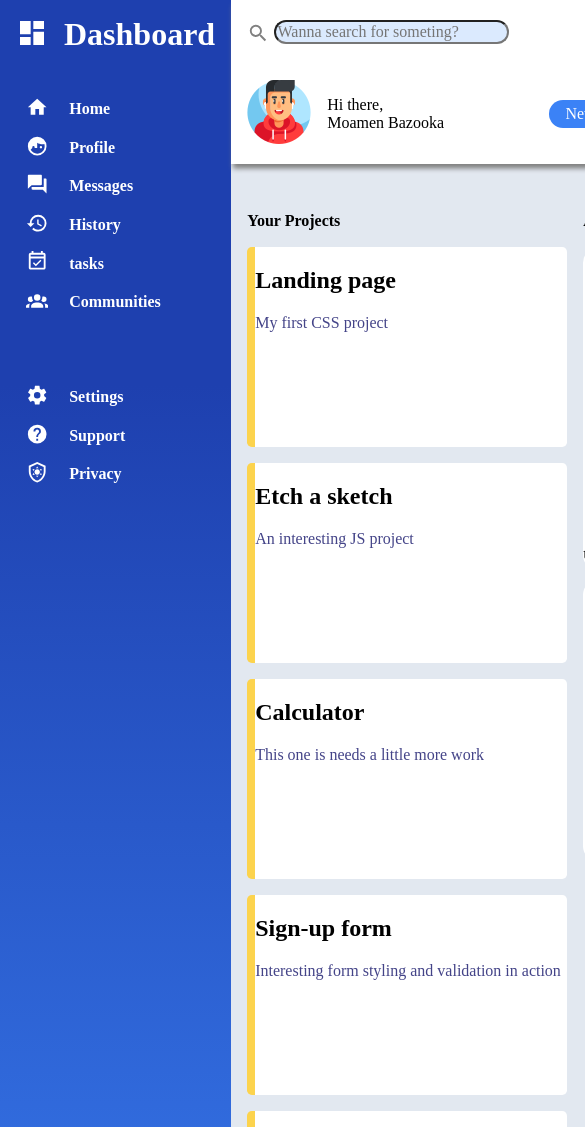
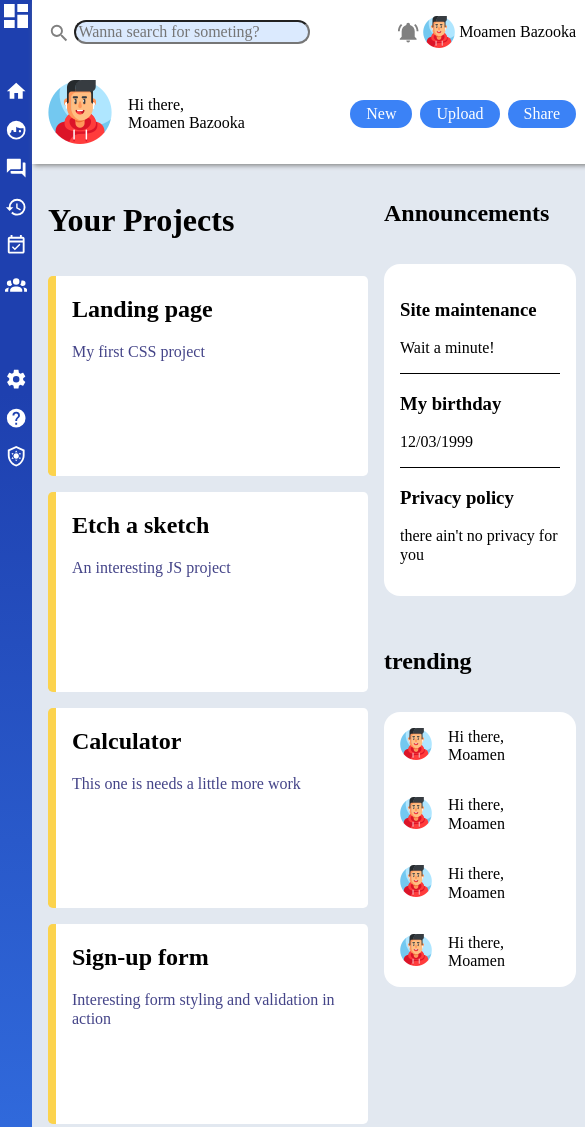
Before and after one commit to Moamen-bekheet/Dashboard-UI, a plain HTML site: page index.html in a window 390 px wide. Shown: the top 1127 px of the page, 585 px wide, since content can reach past the window. Drawn offline with Linux system fonts and the light colour scheme.

Commit message:
made the site responsive by removing text from the text from the side bar

```diff
--- a/index.html
+++ b/index.html
@@ -42,37 +42,50 @@
             </div>
             <div class="body">
                 <div class="projects">
-                    <div><strong>Your Projects</strong></div>
+                    <div><h1>Your Projects</h1></div>
                     <div class="completed-projects">
+                        <div class="project-card">
                             <div>
                                 <h2>Landing page</h2>
                                 <p><a href="https://moamen-bekheet.github.io/from-scratch-design/">My first CSS project</a></p>
                             </div>
+                        </div>
+                        <div class="project-card">
                             <div>
                                 <h2>Etch a sketch</h2>
                                 <p><a href="https://moamen-bekheet.github.io/Etch-A-Sketch/">An interesting JS project</a></p>
                             </div>
+                        </div>
+                        <div class="project-card">
                             <div>
                                 <h2>Calculator</h2>
                                 <p><a href="https://moamen-bekheet.github.io/calculator/">This one is needs a little more work</a></p>
                             </div>
+                        </div>
+                        <div class="project-card">
                             <div>
                                 <h2>Sign-up form</h2>
                                 <p><a href="https://moamen-bekheet.github.io/sign-up-form">Interesting form styling and validation in action</a></p>
                             </div>
+                        </div>
+                        <div class="project-card">
                             <div>
                                 <h2>Recipes</h2>
                                 <p><a href="https://moamen-bekheet.github.io/odin-receipes/">My first HTML page</a></p>
                             </div>
+                        </div>
+                        <div class="project-card">
                             <div>
                                 <h2>Rock paper scissors</h2>
                                 <p><a href="https://moamen-bekheet.github.io/Rock-Paper-Sicssors/">my first JS project</a></p>
+                            </div>
+                            <div></div>
                         </div>
                     </div>
                 </div>
                 <div class="announcements">
                     <div class="announcement-items">
-                        <div><strong>Announcements</strong></div>
+                        <div><h2>Announcements</h2></div>
                         <div class="announcement-items-container">
                             <div>
                                 <h3>Site maintenance</h3>
@@ -88,8 +101,9 @@
                             </div>
                         </div>
                     </div>
+                    <div></div>
                     <div class="trending-items">
-                        <div><strong>trending</strong></div>
+                        <div><h2>trending</h2></div>
                         <div class="trending-items-container">
                             <div>
                                 <div class="greeting">
--- a/style.css
+++ b/style.css
@@ -402,7 +402,7 @@ label>svg, .notification>svg, .notification>span, .notification>img{
     grid-template-columns: 2fr 1fr;
     align-items: center;
     padding: 1rem;
-    box-shadow: 2px .3rem 5px gray;
+    box-shadow: 2px .1rem 5px gray;
     row-gap: 2rem;
     column-gap: .5rem;
     background-color: white;
@@ -437,7 +437,7 @@ button{
     grid-column: 2/3;
     display: grid;
     grid-template-rows: max-content 1fr;
-    gap: 2rem;
+    gap: 0rem;
 }
 .body{
     display:grid;
@@ -453,32 +453,51 @@ button{
     grid-template-rows: max-content 1fr;
 }
 .announcement-items-container, .trending-items-container{
-    padding:1.5rem;
-    padding-bottom: 0;
+    padding:1rem;
     background-color: white;
     border-radius: 1rem;
     display: grid;
     grid-template-rows: repeat(auto-fit, min(5rem,1fr));
+
+}
+.trending-items-container{
+    gap: 2rem;
 }
 /* .announcement-items-container:nth-child(2)>div:nth-child(2){
     border-top: 1px solid gray;
     border-bottom: 1px solid gray;
 } */
 .announcements{
-    grid-template-rows: repeat(auto-fill, minmax(300px, 1fr));
+    grid-template-rows: max-content 0 max-content;
+    gap:1rem;
 }
 .completed-projects{
     display:grid;
     grid-template-columns: repeat(auto-fit, minmax(20rem, 1fr));
     gap: 1rem;
 }
-.completed-projects div{
+.project-card{
     background-color: white;
     border-left: .5rem solid #fcd34d;
     height: 200px;
     border-radius: .3rem;
+    padding-left: 1rem;
 }
 a{
     text-decoration: none;
     color:#448;
 }
+@media (max-width: 500px){
+    svg+span{
+        display: none;
+    }
+    .side-bar{
+        padding: 0;
+    }
+    ul{
+        padding: 0;
+    }
+    ul li{
+        text-align: center;
+    }
+}
```
Lines whose indentation alone changed are shown as unchanged.
